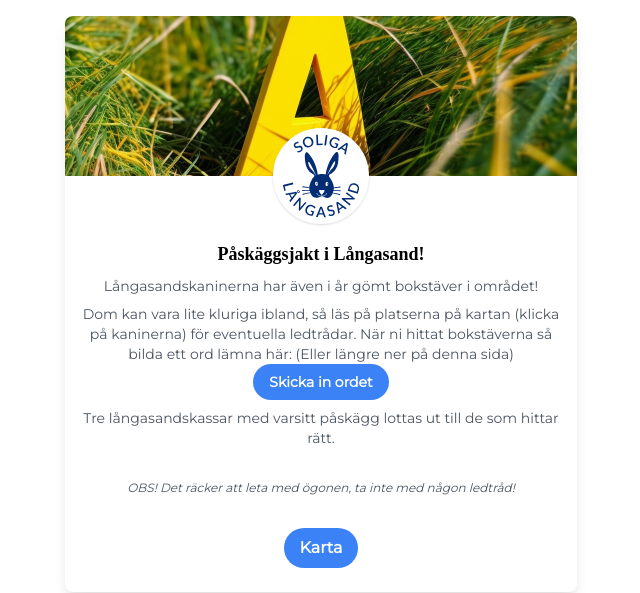
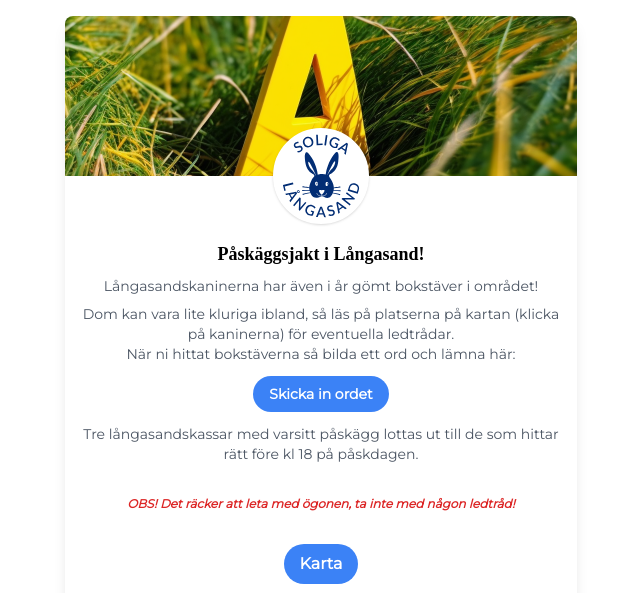
Before and after one commit to soligalangasand/soligalangasand.github.io, a Jekyll site: the page easter-hunt/index.html, which Jekyll copies as it is, in a window 1280 px wide. Shown: the top 593 px of the page, without its empty margins (319-959 px from the left). Built offline with Jekyll 4.4.1, drawn with Linux system fonts in a browser that asks for light colours; some web fonts are replaced; some of the changed text lies outside the part shown.

Commit message:
Update Easter Hunt page and map view

```diff
--- a/easter-hunt/index.html
+++ b/easter-hunt/index.html
@@ -35,8 +35,11 @@
         </p>
 
         <p class="text-sm my-2 text-gray-600 text-center">
-          Dom kan vara lite kluriga ibland, så läs på platserna på kartan (klicka på kaninerna) för eventuella ledtrådar.
-          När ni hittat bokstäverna så bilda ett ord lämna här: (Eller längre ner på denna sida)
+          Dom kan vara lite kluriga ibland, så läs på platserna på kartan (klicka på kaninerna) för eventuella ledtrådar.<br>
+          När ni hittat bokstäverna så bilda ett ord och lämna här:
+        </p>
+
+        <p class="text-sm my-3 text-gray-600 text-center">
           <a class="mx-auto" href="https://docs.google.com/forms/d/e/1FAIpQLSdIzsR4VXXnc2sNa_tExYvX0spBV26etxHiCoEN7Ea-6uXhlA/viewform?usp=sf_link">
             <button class="mx-auto bg-blue-500 hover:bg-blue-700 text-white font-bold py-2 px-4 rounded-full">
               Skicka in ordet
@@ -45,10 +48,10 @@
         </p>
 
         <p class="text-sm  my-2  text-gray-600 text-center">
-          Tre långasandskassar med varsitt påskägg lottas ut till de som hittar rätt.
+          Tre långasandskassar med varsitt påskägg lottas ut till de som hittar rätt före kl 18 på påskdagen.
         </p>
 
-        <p class="text-xs mt-8 text-gray-600 text-center italic">
+        <p class="text-xs mt-8 text-red-600 text-center italic font-bold">
           OBS! Det räcker att leta med ögonen, ta inte med någon ledtråd!
         </p>
       </div>
@@ -61,12 +64,13 @@
           </a>
         </div>
       </div>
+      <p class="text-sm  my-2  text-gray-600 text-center">
+        Behöver ni en ledtråd så hör av er till Carl på 0703-140105.
+      </p>
     </div>
 
-    <iframe src="https://docs.google.com/forms/d/e/1FAIpQLSdIzsR4VXXnc2sNa_tExYvX0spBV26etxHiCoEN7Ea-6uXhlA/viewform?embedded=true" width="640" height="763" frameborder="0" marginheight="0" marginwidth="0">Läser in …</iframe>
-
 		<p class="text-center text-gray-500 text-xs mb-16">
-			&copy;2022 Långasands Byalag.
+			&copy;2024 Långasands Byalag.
 		</p>
 
   </body>
```
Also changed, not shown: easter-hunt/map_view.html (+23 -23 lines).
